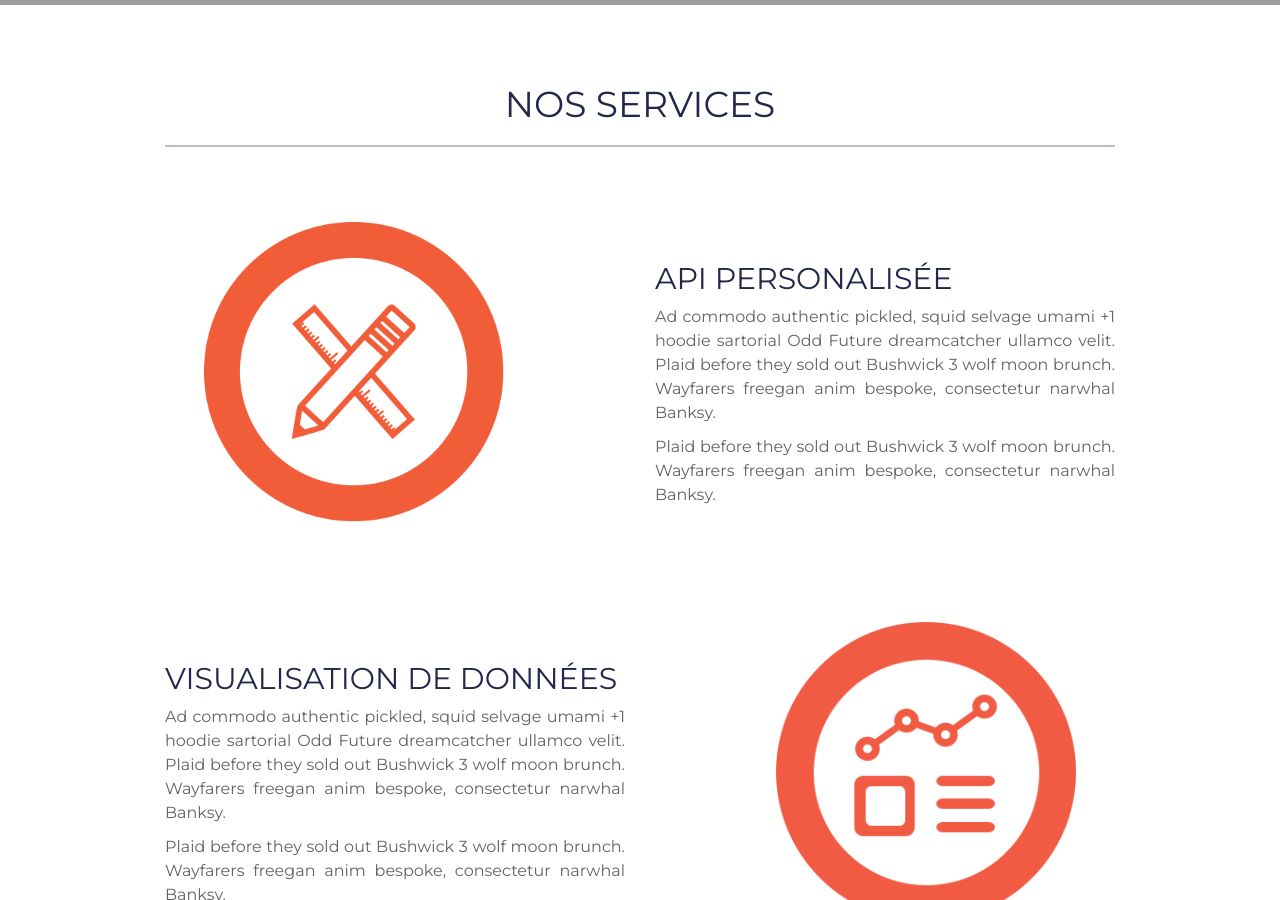
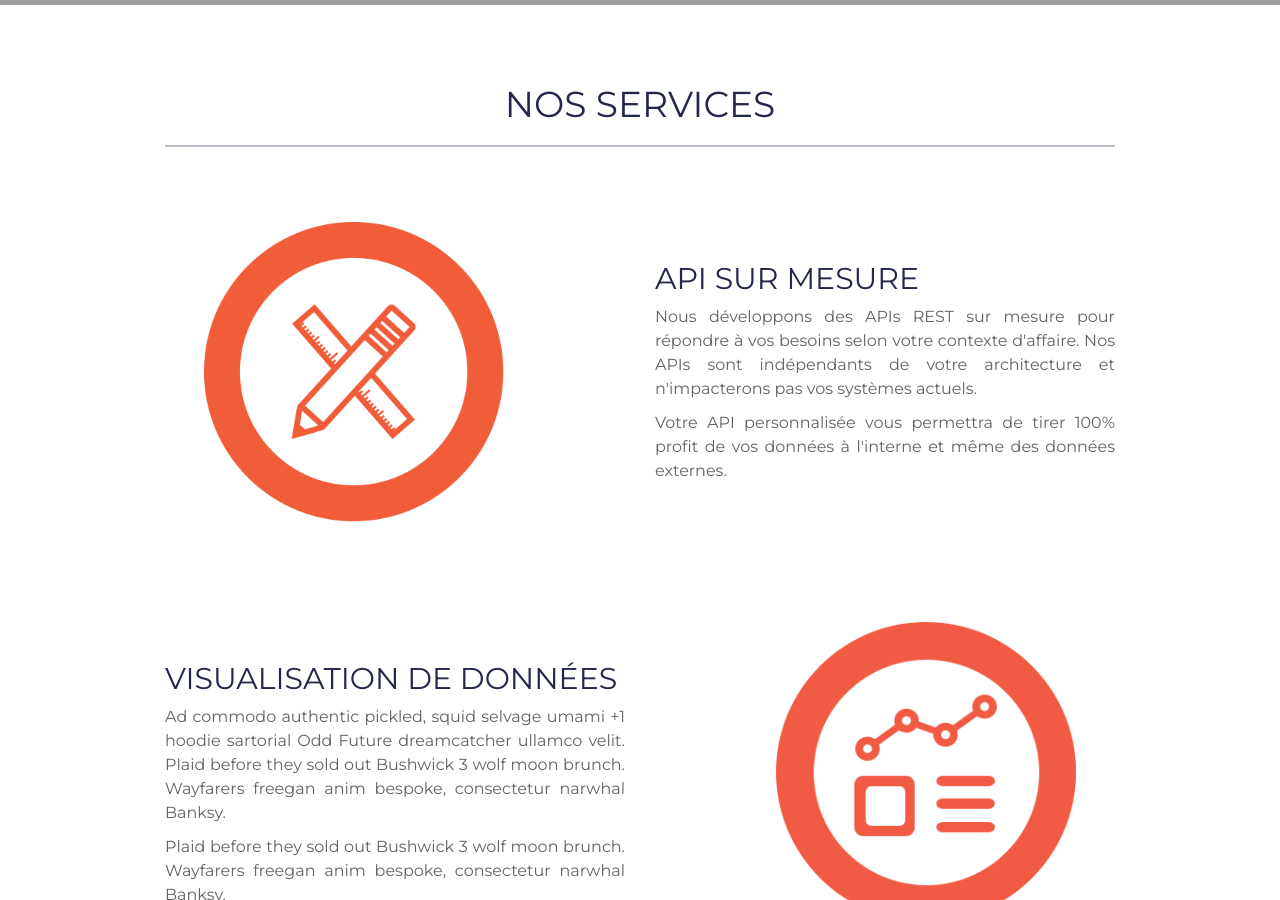
Before and after one commit to openifyit/jekyll-website, a Jekyll site: the page built from index.html, in a window 1280 px wide and 900 px high, scrolled down 895 px. Built offline with Jekyll 4.4.1, drawn with Linux system fonts in a browser that asks for light colours; grey boxes are pictures that could not be loaded.

Commit message:
api-sur-mesure

```diff
--- a/_data/home.yml
+++ b/_data/home.yml
@@ -2,10 +2,10 @@
   title: "Nos services"
   api:
     image: "/assets/images/api_factory.png"
-    title: "API personalisée"
+    title: "API sur mesure"
     details:
-      - "Ad commodo authentic pickled, squid selvage umami +1 hoodie sartorial Odd Future dreamcatcher ullamco velit. Plaid before they sold out Bushwick 3 wolf moon brunch. Wayfarers freegan anim bespoke, consectetur narwhal Banksy."
-      - "Plaid before they sold out Bushwick 3 wolf moon brunch. Wayfarers freegan anim bespoke, consectetur narwhal Banksy."
+      - "Nous développons des APIs REST sur mesure pour répondre à vos besoins selon votre contexte d'affaire. Nos APIs sont indépendants de votre architecture et n'impacterons pas vos systèmes actuels."
+      - "Votre API personnalisée vous permettra de tirer 100% profit de vos données à l'interne et même des données externes."
   realtime:
     image: "/assets/images/realtime.png"
     title: Données en temps réel
```
